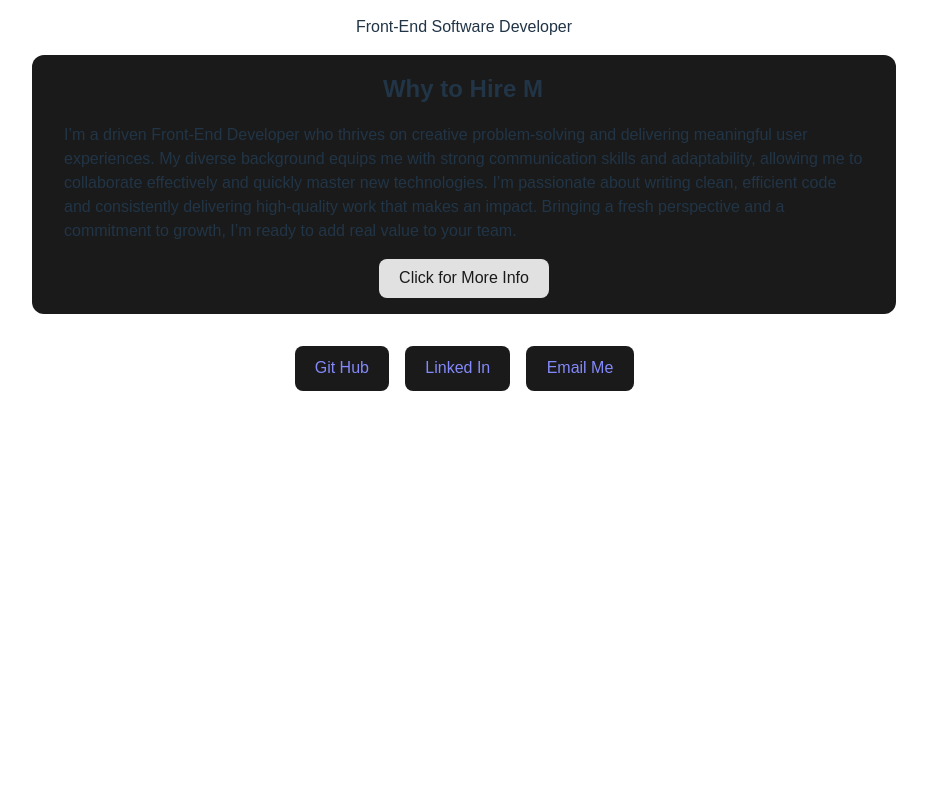
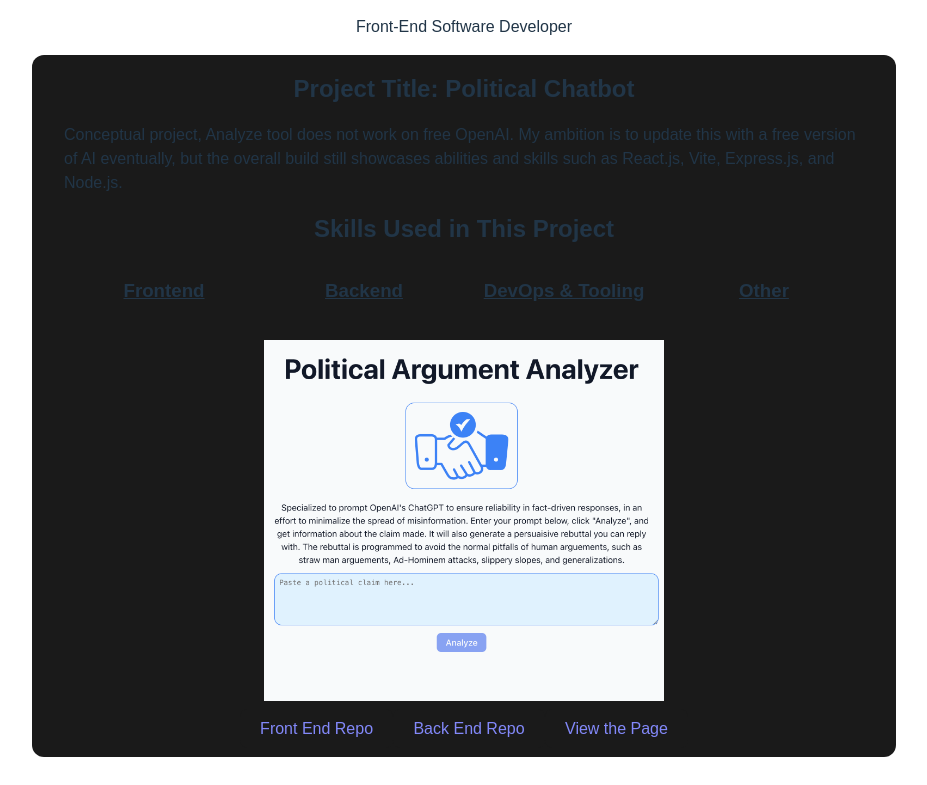
Before and after one commit to george-arnold-2/portfolio-site, a React (Vite) app: page / in a window 1280 px wide. Shown: the part 275-1060 px from the top of the page, without its empty margins (176-1103 px from the left). Before the commit the page ends 800 px from the top, so only its background shows below. Built offline with nearby package versions, Linux system fonts and the light colour scheme; a web font is replaced by a local one.

Commit message:
integrated political chatbot project links

```diff
--- a/index.html
+++ b/index.html
@@ -6,6 +6,7 @@
     <link rel="preconnect" href="https://fonts.googleapis.com">
     <link rel="preconnect" href="https://fonts.gstatic.com" crossorigin>
     <link href="https://fonts.googleapis.com/css2?family=Mozilla+Headline:wght@200..700&display=swap" rel="stylesheet">
+    <link rel="icon" type="image/svg+xml" href="/portfolio.png" />
     <meta name="viewport" content="width=device-width, initial-scale=1.0" />
     <title>George Arnold Portfolio</title>
 </head>
--- a/src/App.jsx
+++ b/src/App.jsx
@@ -1,5 +1,6 @@
 import selfPhoto from './assets/george-arnold-image.jpeg';
 import InfoCard from './InfoCard';
+import PoliticalChatBot from './PoliticalChatBot';
 import './App.css';
 
 function App() {
@@ -10,6 +11,7 @@ function App() {
             </div>
             <h1>George Arnold</h1>
             <p>Front-End Software Developer</p>
+            <PoliticalChatBot />
             <InfoCard />
             <div className="card">
                 <a
--- a/src/InfoCard.css
+++ b/src/InfoCard.css
@@ -3,8 +3,10 @@
     padding: 1em 2em;
     border-radius: .75em;
     max-width: 800px;
+    margin-bottom: 2em;
+}
 
-}
+
 
 h2 {
     margin-top: 0;
--- /dev/null
+++ b/src/PoliticalChatBot.css
@@ -0,0 +1,30 @@
+.project-image {
+    width: 50%;
+    margin: 1em auto;
+    display: block;
+
+}
+
+ul {
+    text-align: left;
+    grid-row-start: 3;
+    grid-column: 1 / span 4;
+}
+
+h3 {
+    text-decoration: underline;
+}
+
+.info-card p.no-animation {
+    opacity: 1;
+}
+
+.skills-section {
+    display: grid;
+    grid-template-columns: 1fr 1fr 1fr 1fr;
+    position: relative;
+}
+
+.skills-section h2 {
+    grid-column: 1 / span 4;
+}
--- /dev/null
+++ b/src/PoliticalChatBot.jsx
@@ -0,0 +1,170 @@
+import PAA from './assets/PAA.png';
+import { useRef } from 'react';
+import './PoliticalChatBot.css';
+
+export default function PoliticalChatBot() {
+    const frontendRef = useRef(null);
+    const backendRef = useRef(null);
+    const devopsRef = useRef(null);
+    const otherRef = useRef(null);
+
+    function toggleVisibility(activeRef) {
+        // Create an array of all refs
+        const allRefs = [frontendRef, backendRef, devopsRef, otherRef];
+
+        allRefs.forEach((ref) => {
+            if (ref.current) {
+                // Hide all refs except the one clicked
+                if (ref === activeRef) {
+                    // Toggle display for the active one
+                    ref.current.style.display =
+                        ref.current.style.display === 'none' ? 'block' : 'none';
+                } else {
+                    // Always hide the others
+                    ref.current.style.display = 'none';
+                }
+            }
+        });
+    }
+    return (
+        <div className="info-card">
+            <h2>Project Title: Political Chatbot</h2>
+            <p className="no-animation">
+                Conceptual project, Analyze tool does not work on free OpenAI.
+                My ambition is to update this with a free version of AI
+                eventually, but the overall build still showcases abilities and
+                skills such as React.js, Vite, Express.js, and Node.js.
+            </p>
+
+            <div className="skills-section">
+                <h2>Skills Used in This Project</h2>
+
+                <h3
+                    style={{ cursor: 'pointer' }}
+                    onClick={() => toggleVisibility(frontendRef)}
+                >
+                    Frontend
+                </h3>
+                <ul ref={frontendRef} style={{ display: 'none' }}>
+                    <li>React.js (functional components, hooks, JSX)</li>
+                    <li>Vite (fast React build tooling and bundling)</li>
+                    <li>
+                        CSS (flexbox, animations, responsive design, CSS
+                        variables)
+                    </li>
+                    <li>
+                        State management with React hooks (<code>useState</code>
+                        , <code>useEffect</code>)
+                    </li>
+                    <li>
+                        Environment variables management (
+                        <code>.env.production</code>)
+                    </li>
+                    <li>Client-side API consumption and error handling</li>
+                    <li>Conditional rendering in React</li>
+                    <li>
+                        Accessibility considerations (semantic HTML, ARIA where
+                        applicable)
+                    </li>
+                </ul>
+
+                <h3
+                    style={{ cursor: 'pointer' }}
+                    onClick={() => toggleVisibility(backendRef)}
+                >
+                    Backend
+                </h3>
+                <ul ref={backendRef} style={{ display: 'none' }}>
+                    <li>Node.js with Express.js for REST API development</li>
+                    <li>Handling asynchronous requests (async/await)</li>
+                    <li>
+                        Server-side error handling and rate limit management
+                    </li>
+                    <li>
+                        Environment variables and configuration for different
+                        environments
+                    </li>
+                    <li>Deployment to cloud platforms (Render.com)</li>
+                    <li>API proxy and CORS handling</li>
+                </ul>
+
+                <h3
+                    style={{ cursor: 'pointer' }}
+                    onClick={() => toggleVisibility(devopsRef)}
+                >
+                    DevOps & Tooling
+                </h3>
+                <ul ref={devopsRef} style={{ display: 'none' }}>
+                    <li>
+                        Git and GitHub (repository management, branches, pull
+                        requests)
+                    </li>
+                    <li>
+                        Continuous deployment setup with Render connected to
+                        GitHub
+                    </li>
+                    <li>
+                        Debugging and logging in local and production
+                        environments
+                    </li>
+                    <li>
+                        Version control of environment variables and secrets
+                        management
+                    </li>
+                    <li>
+                        Using Postman or similar tools for API testing (implied)
+                    </li>
+                </ul>
+
+                <h3
+                    style={{ cursor: 'pointer' }}
+                    onClick={() => toggleVisibility(otherRef)}
+                >
+                    Other
+                </h3>
+                <ul ref={otherRef} style={{ display: 'none' }}>
+                    <li>Integrating with third-party APIs (OpenAI API)</li>
+                    <li>Rate limit and quota handling with third-party APIs</li>
+                    <li>
+                        User experience considerations with loading/error states
+                    </li>
+                    <li>Writing clean, modular, and maintainable code</li>
+                    <li>
+                        Writing meaningful commit messages and project
+                        documentation
+                    </li>
+                </ul>
+            </div>
+
+            <img
+                className="project-image"
+                alt="alternative display"
+                src={PAA}
+            />
+            <a
+                className="button"
+                href="https://github.com/george-arnold-2/political-chatbot"
+                target="_blank"
+                rel="noopener noreferrer"
+            >
+                Front End Repo
+            </a>
+            <a
+                className="button"
+                href="https://github.com/george-arnold-2/political-chatbot-backend"
+                target="_blank"
+                rel="noopener noreferrer"
+            >
+                Back End Repo
+            </a>
+            <a
+                className="button"
+                href="https://george-arnold-2.github.io/political-chatbot/"
+                target="_blank"
+                rel="noopener noreferrer"
+            >
+                View the Page
+            </a>
+        </div>
+    );
+}
```
Also changed, not shown: public/portfolio.png (added), src/assets/PAA.png (added).
